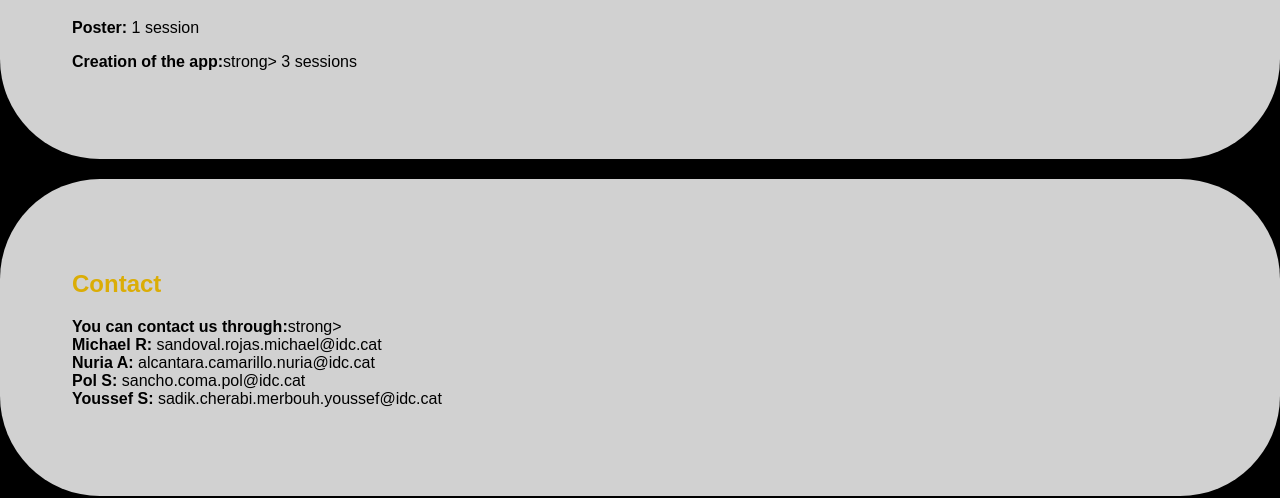
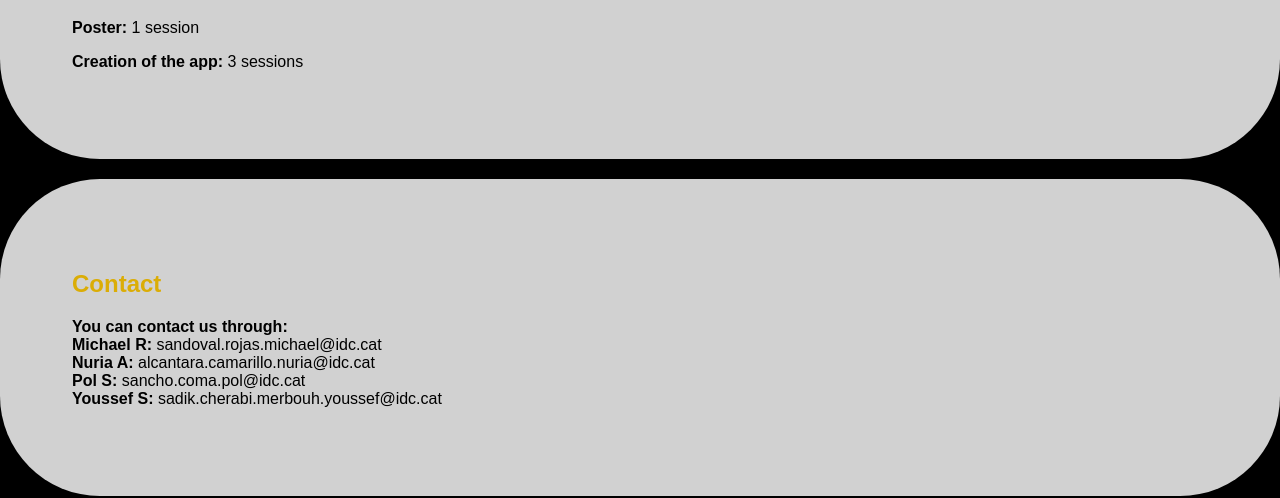
Before and after one commit to ZiuXGG/T_N_E_B_5, a plain HTML site: page Mas informacion/principal.html in a window 1280 px wide. Shown: the part 674-1172 px from the top of the page. Drawn offline with Linux system fonts and the light colour scheme.

Commit message:
Update principal.html

```diff
--- a/Mas informacion/principal.html
+++ b/Mas informacion/principal.html
@@ -146,14 +146,14 @@ button {
   <h2>Time spent in each section</h2>
   <ul>
     <p><strong>Poster:</strong> 1 session</p>
-    <p><strong>Creation of the app:</strong>strong> 3 sessions</p>
+    <p><strong>Creation of the app:</strong> 3 sessions</p>
     <p></p>
   </ul>
 </section>
 
 <section id="contacto">
   <h2>Contact</h2>
-<p><strong>You can contact us through:</strong>strong> <br><strong>Michael R:</strong> sandoval.rojas.michael@idc.cat <br><strong>Nuria A:</strong> alcantara.camarillo.nuria@idc.cat <br><strong>Pol S:</strong> sancho.coma.pol@idc.cat <br><strong>Youssef S:</strong> sadik.cherabi.merbouh.youssef@idc.cat </p>
+<p><strong>You can contact us through:</strong> <br><strong>Michael R:</strong> sandoval.rojas.michael@idc.cat <br><strong>Nuria A:</strong> alcantara.camarillo.nuria@idc.cat <br><strong>Pol S:</strong> sancho.coma.pol@idc.cat <br><strong>Youssef S:</strong> sadik.cherabi.merbouh.youssef@idc.cat </p>
 
 </body>
 </html>
```
